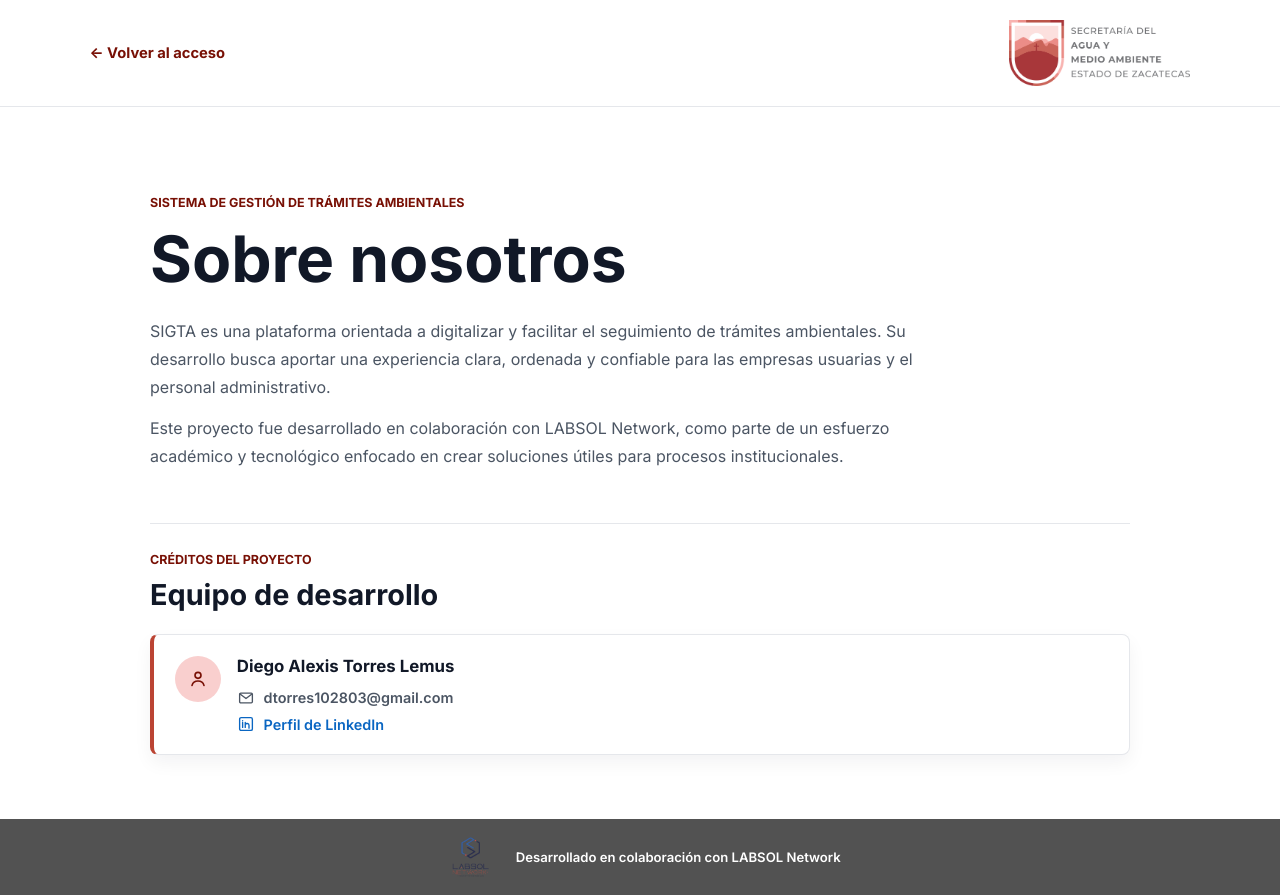
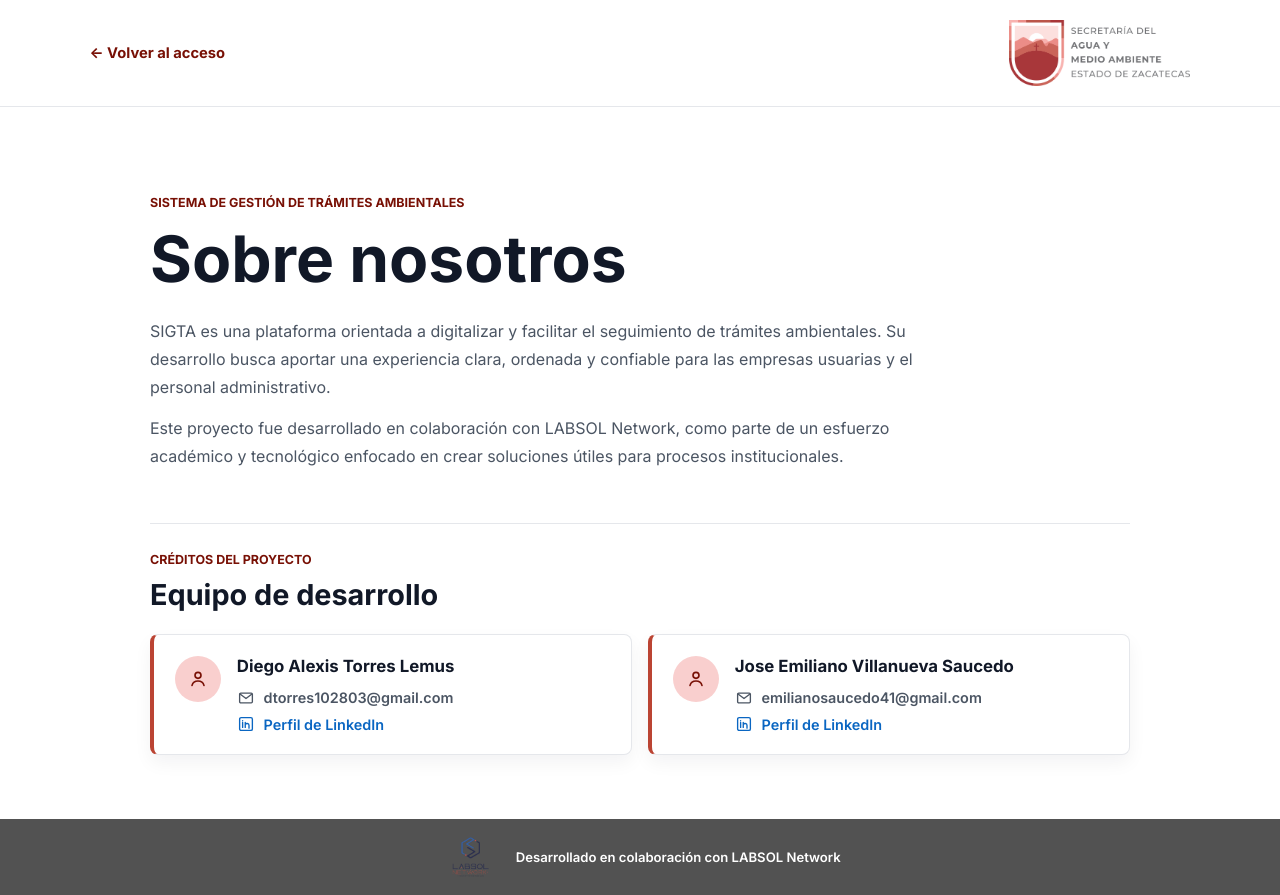
Before and after one commit to Diegotl280/SIGTA, a React app in the folder frontend/: page /sobre-nosotros in a window 1280 px wide. Built offline with nearby package versions, Linux system fonts and the light colour scheme; no server answers; the HTML template or start-up script is replaced by a standard one.

Commit message:
Agregue mi informaciona la seccion de sobre nosotros

```diff
--- a/frontend/src/pages/SobreNosotros.jsx
+++ b/frontend/src/pages/SobreNosotros.jsx
@@ -31,6 +31,11 @@ const integrantes = [
     correo: 'dtorres102803@gmail.com',
     linkedin: 'https://www.linkedin.com/in/diego-alexis-torres-lemus-176768391',
   },
+  {
+    nombre: 'Jose Emiliano Villanueva Saucedo',
+    correo: 'emilianosaucedo41@gmail.com',
+    linkedin: 'www.linkedin.com/in/villanueva-saucedo-emiliano-a29691274'
+  }
 ];
 
 const SobreNosotros = () => {
```
